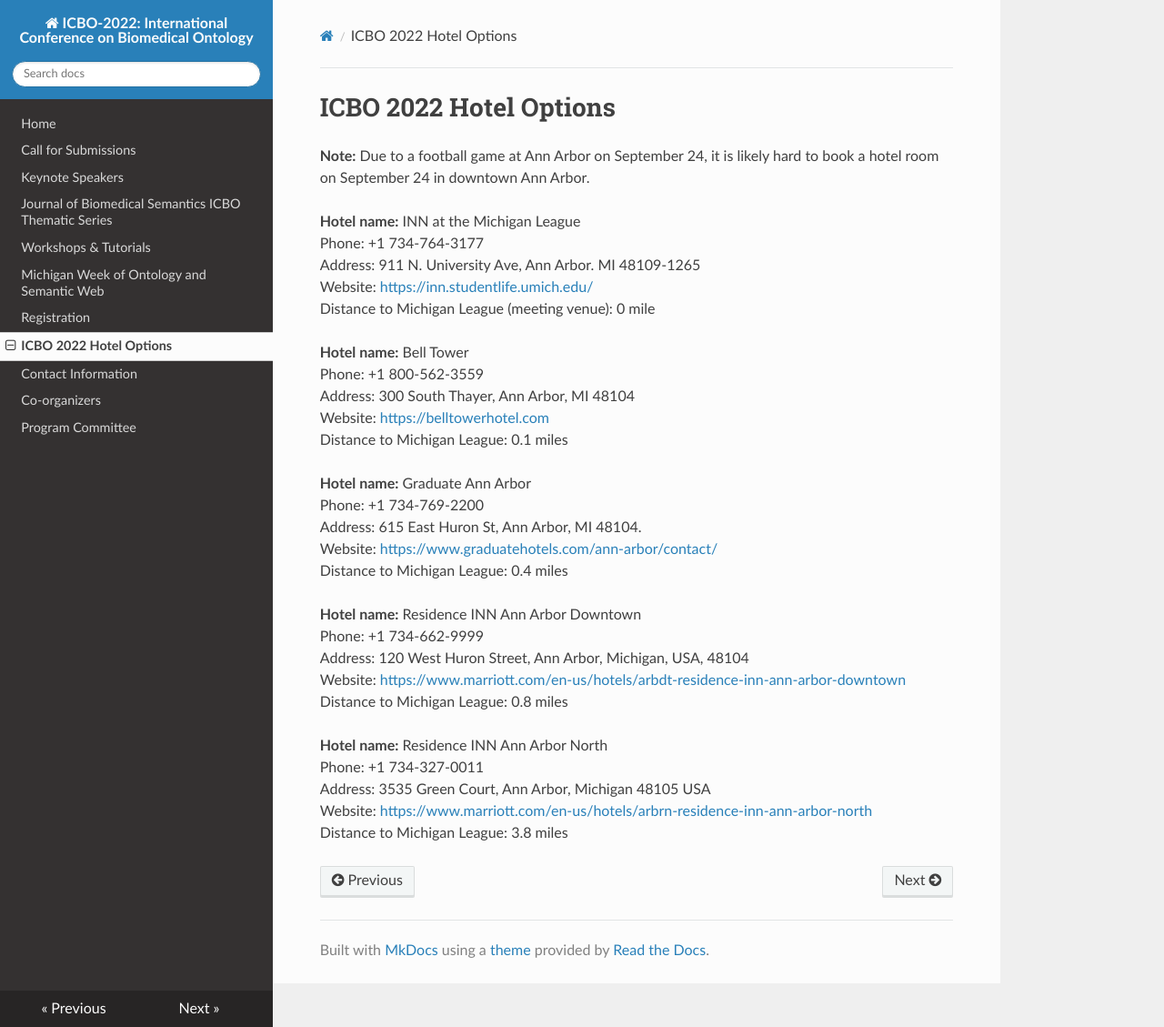
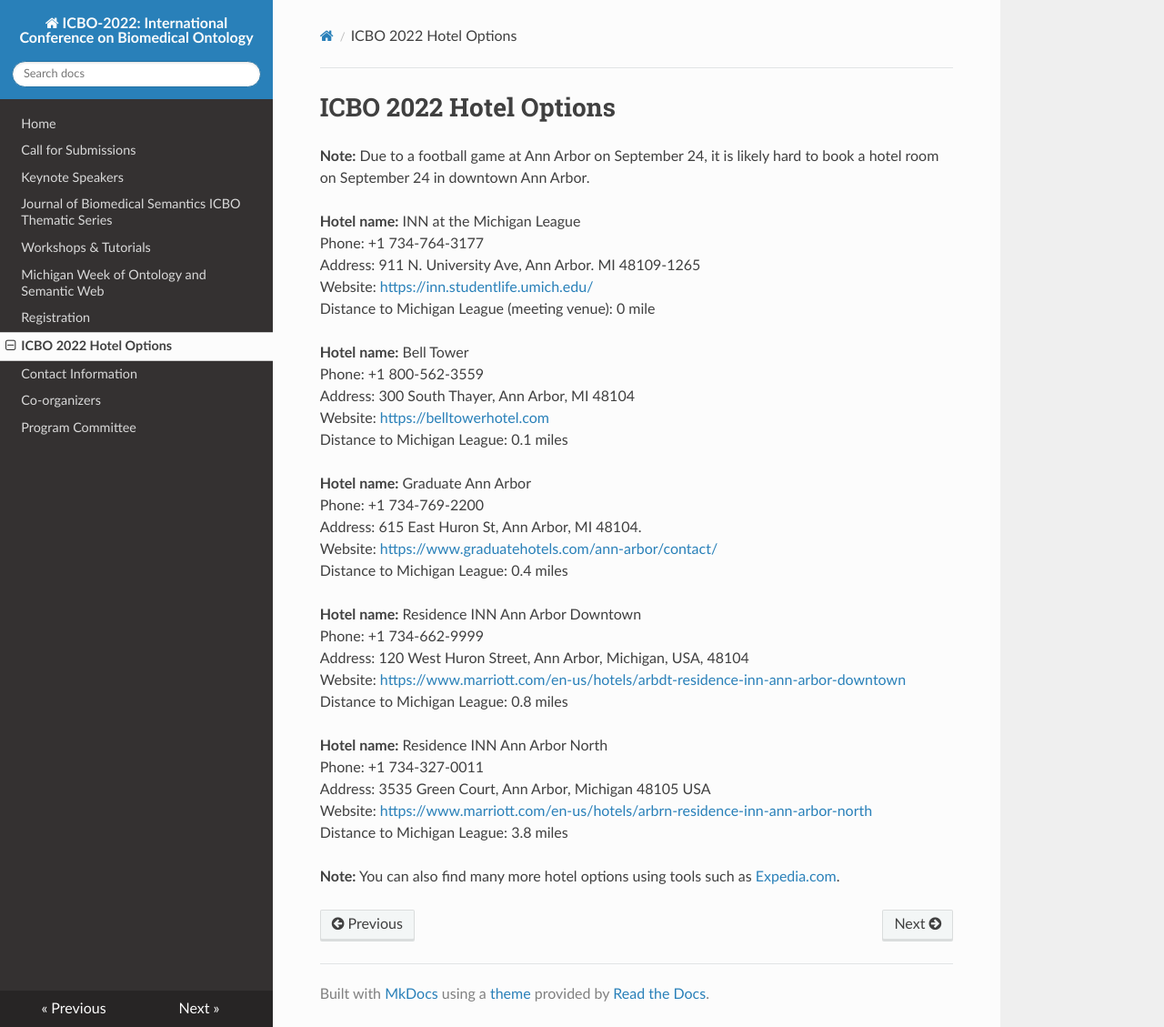
Before and after one commit to johnbeve/BFO-Organization, an MkDocs documentation site: the page built from docs/icbo-2022-hotels.md, in a window 1280 px wide and 1129 px high. Shown: the whole window at 91% size. Built offline with MkDocs 1.6.1, drawn with Linux system fonts in a browser that asks for light colours; nearby versions of some CDN libraries.

Commit message:
Update icbo-2022-hotels.md
Add the expedia.com note.

```diff
--- a/docs/icbo-2022-hotels.md
+++ b/docs/icbo-2022-hotels.md
@@ -31,3 +31,5 @@
 Address: 3535 Green Court, Ann Arbor, Michigan 48105 USA
 Website: [https://www.marriott.com/en-us/hotels/arbrn-residence-inn-ann-arbor-north](https://www.marriott.com/en-us/hotels/arbrn-residence-inn-ann-arbor-north)
 Distance to Michigan League: 3.8 miles
+
+**Note:** You can also find many more hotel options using tools such as [Expedia.com](https://www.expedia.com/).
```
